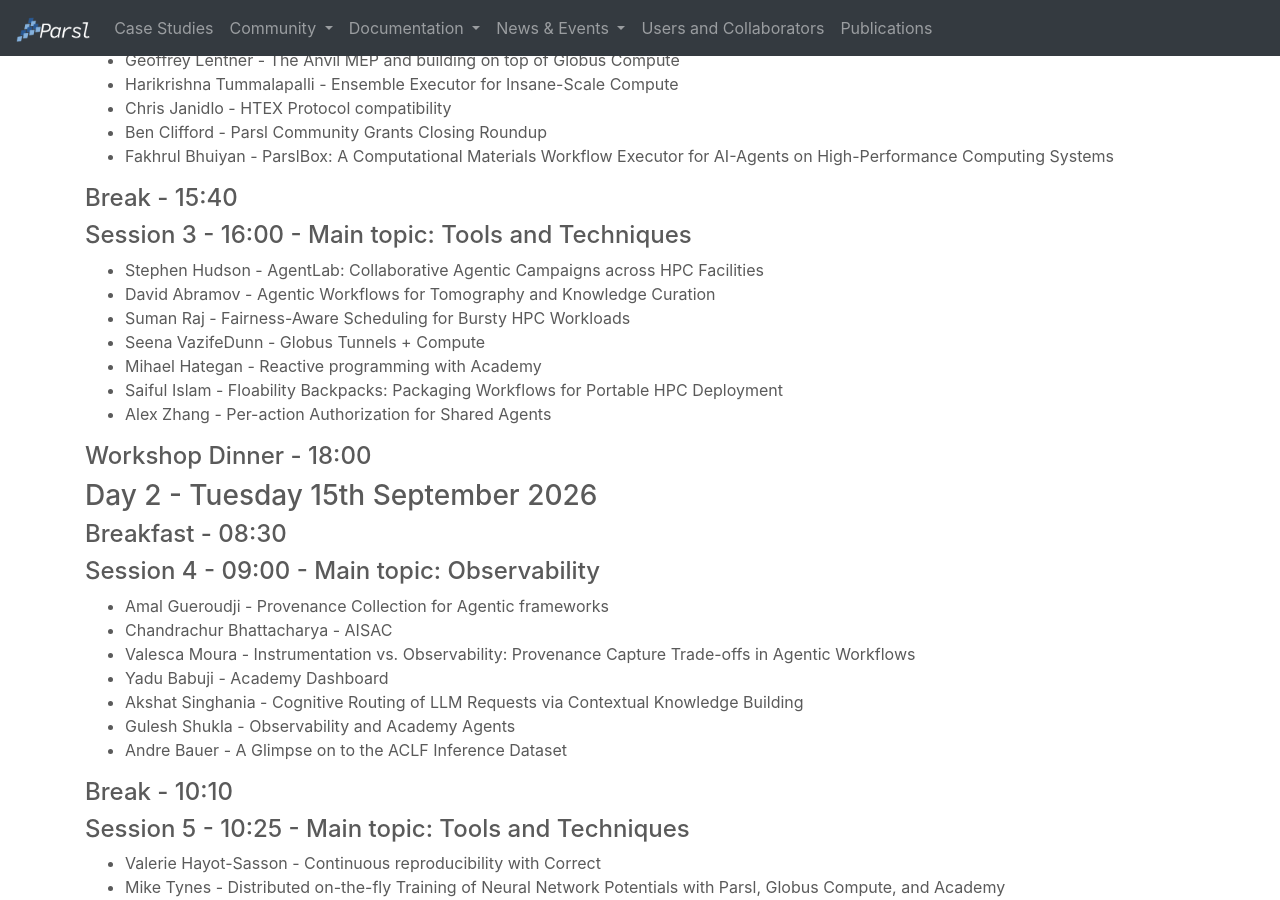
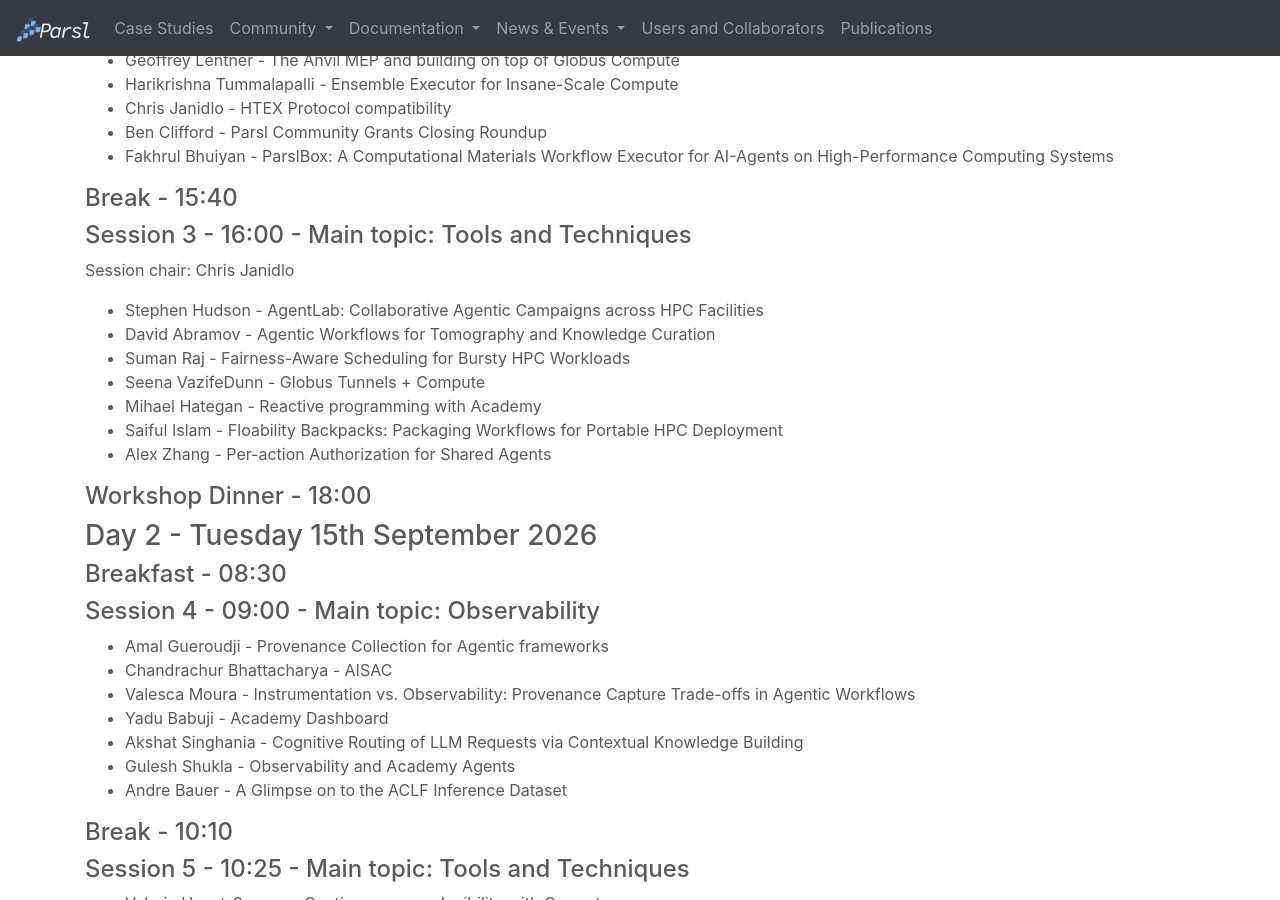
Before and after one commit to Parsl/parsl.github.io, a Jekyll site: the page built from parslfest/apex2026.html, in a window 1280 px wide and 900 px high, scrolled down 1057 px. Built offline with Jekyll 4.4.1, drawn with Linux system fonts in a browser that asks for light colours.

Commit message:
Add chris session chair

```diff
--- a/parslfest/apex2026.html
+++ b/parslfest/apex2026.html
@@ -88,6 +88,7 @@
 <h4>Break - 15:40</h4>
 
 <h4>Session 3 - 16:00 - Main topic: Tools and Techniques</h4>
+<p>Session chair: Chris Janidlo</p>
 <ul>
 <li>Stephen Hudson - AgentLab: Collaborative Agentic Campaigns across HPC Facilities  </li>
 <li>David Abramov - Agentic Workflows for Tomography and Knowledge Curation   </li>
```
